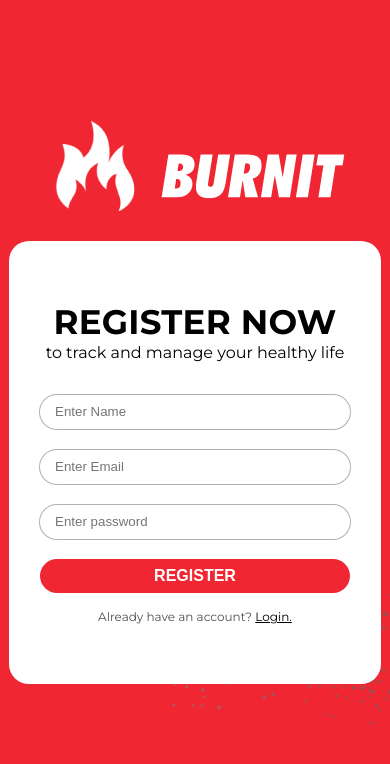
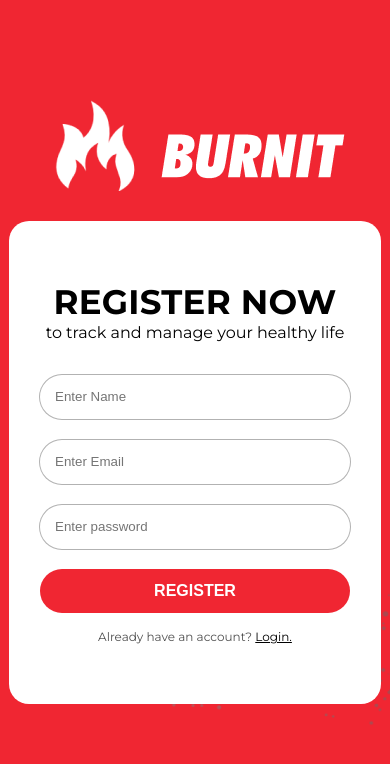
Before and after one commit to zuhaibiqbal26/exercise-tracker-mern, a React (Create React App) app in the folder client/: page /register in a window 390 px wide. Shown: the top 764 px of the page. Built offline with nearby package versions, Linux system fonts and the light colour scheme.

Commit message:
some input fields fix

```diff
--- a/client/src/index.css
+++ b/client/src/index.css
@@ -311,20 +311,13 @@ body,
     width: 280px;
     border-radius: 36px;
     border: 1px solid #0000004d;
-    height: 30px;
+    height: 40px;
     padding: 2px 15px;
   }
 
   .formBtn {
-    background-color: #f02632;
-    color: white;
-    font-weight: 600;
-    font-size: 16px;
     padding: 2px 20px;
     width: 310px !important;
-    height: 34px !important;
-    border: none !important;
-    cursor: pointer;
   }
 
   .css-9qgcmy-MuiGrid-root>.MuiGrid-item{
@@ -343,7 +336,7 @@ body,
 
   .addform input, .addform select {
     width: 280px;
-    height: 30px;
+    height: 40px;
     padding: 2px 15px;
   }
 
@@ -356,7 +349,7 @@ body,
   .addBtn {
     padding: 2px 20px;
     width: 310px !important;
-    height: 34px !important;
+    height: 44px !important;
   }
 
   .addEx{
--- a/client/src/pages/NotFound.jsx
+++ b/client/src/pages/NotFound.jsx
@@ -6,14 +6,14 @@ export default function NotFound({login}) {
     <>
     {login ?
       <div style={{display: "flex", flexDirection:"column", height:"100vh", justifyContent:"center", alignItems:"center", backgroundColor:"white"}}>
-      <Typography fontFamily="'Montserrat', sans-serif" fontWeight="700"  color="#F02632" variant="h2" component="h2" mt={2}>PAGE NOT FOUND!</Typography>
-      <Typography fontFamily="'Montserrat', sans-serif" fontWeight="500"  color="#F02632" variant="h5" component="h5" mt={2}>DID YOU MAKE A TYPO?</Typography>
+      <Typography fontFamily="'Montserrat', sans-serif" fontWeight="700"  color="#F02632" variant="h2" component="h2" textAlign="center" mt={2}>PAGE NOT FOUND!</Typography>
+      <Typography fontFamily="'Montserrat', sans-serif" fontWeight="500"  color="#F02632" variant="h5" component="h5" textAlign="center" mt={2}>DID YOU MAKE A TYPO?</Typography>
 
       </div>
     :
     <div style={{display: "flex", flexDirection:"column", width: "100vw", height:"100vh", justifyContent:"center", alignItems:"center", backgroundColor:"#F02632"}}>
-    <Typography fontFamily="'Montserrat', sans-serif" fontWeight="700"  color="white" variant="h2" component="h2" mt={2}>PAGE NOT FOUND!</Typography>
-    <Typography fontFamily="'Montserrat', sans-serif" fontWeight="500"  color="white" variant="h5" component="h5" mt={2}>DID YOU MAKE A TYPO?</Typography>
+    <Typography fontFamily="'Montserrat', sans-serif" fontWeight="700"  color="white" variant="h2" component="h2" textAlign="center" mt={2}>PAGE NOT FOUND!</Typography>
+    <Typography fontFamily="'Montserrat', sans-serif" fontWeight="500"  color="white" variant="h5" component="h5" textAlign="center" mt={2}>DID YOU MAKE A TYPO?</Typography>
 
     </div>
   }
```
Also changed, not shown: client/src/pages/About.jsx (deleted, +0 -7 lines).
